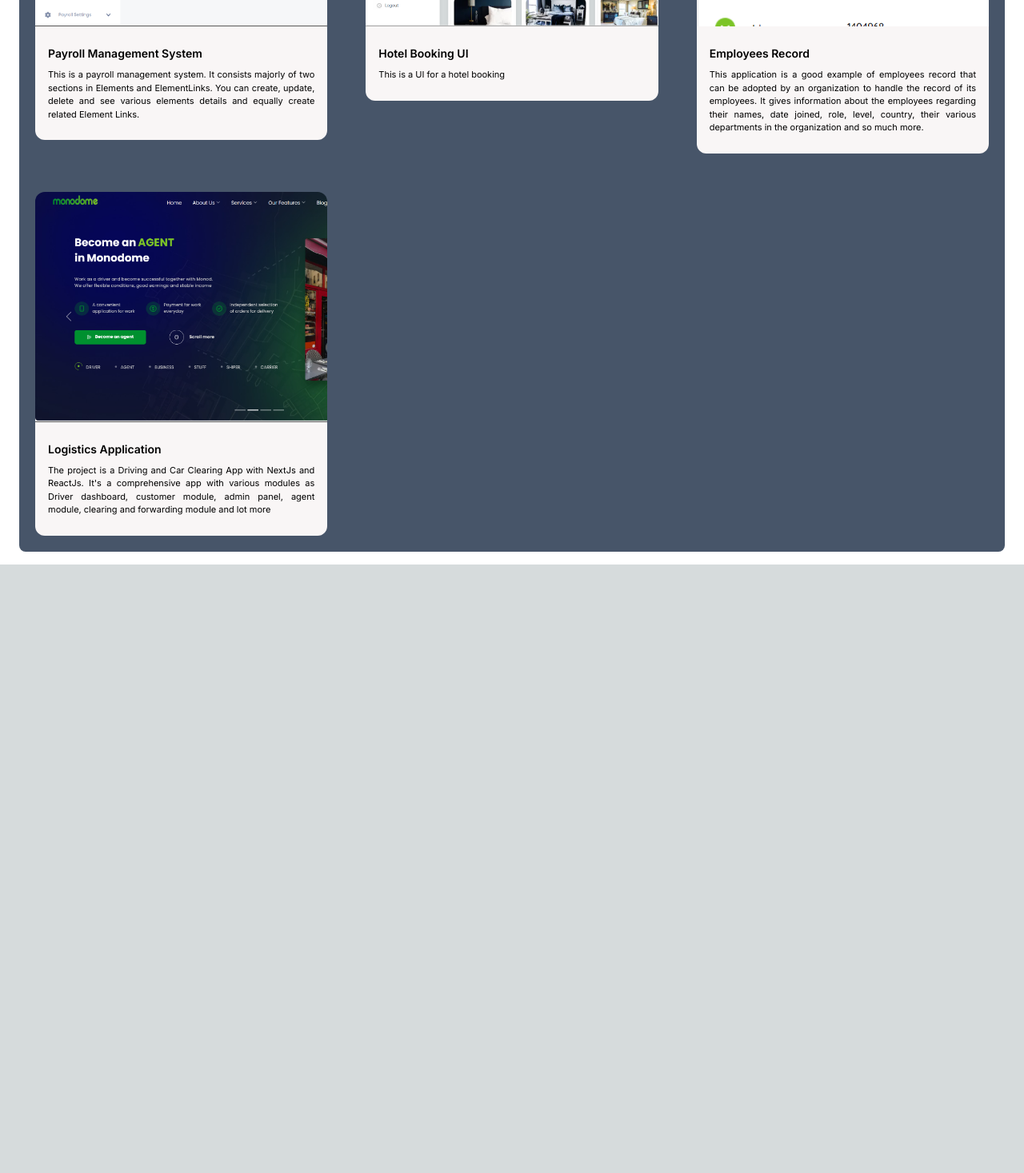
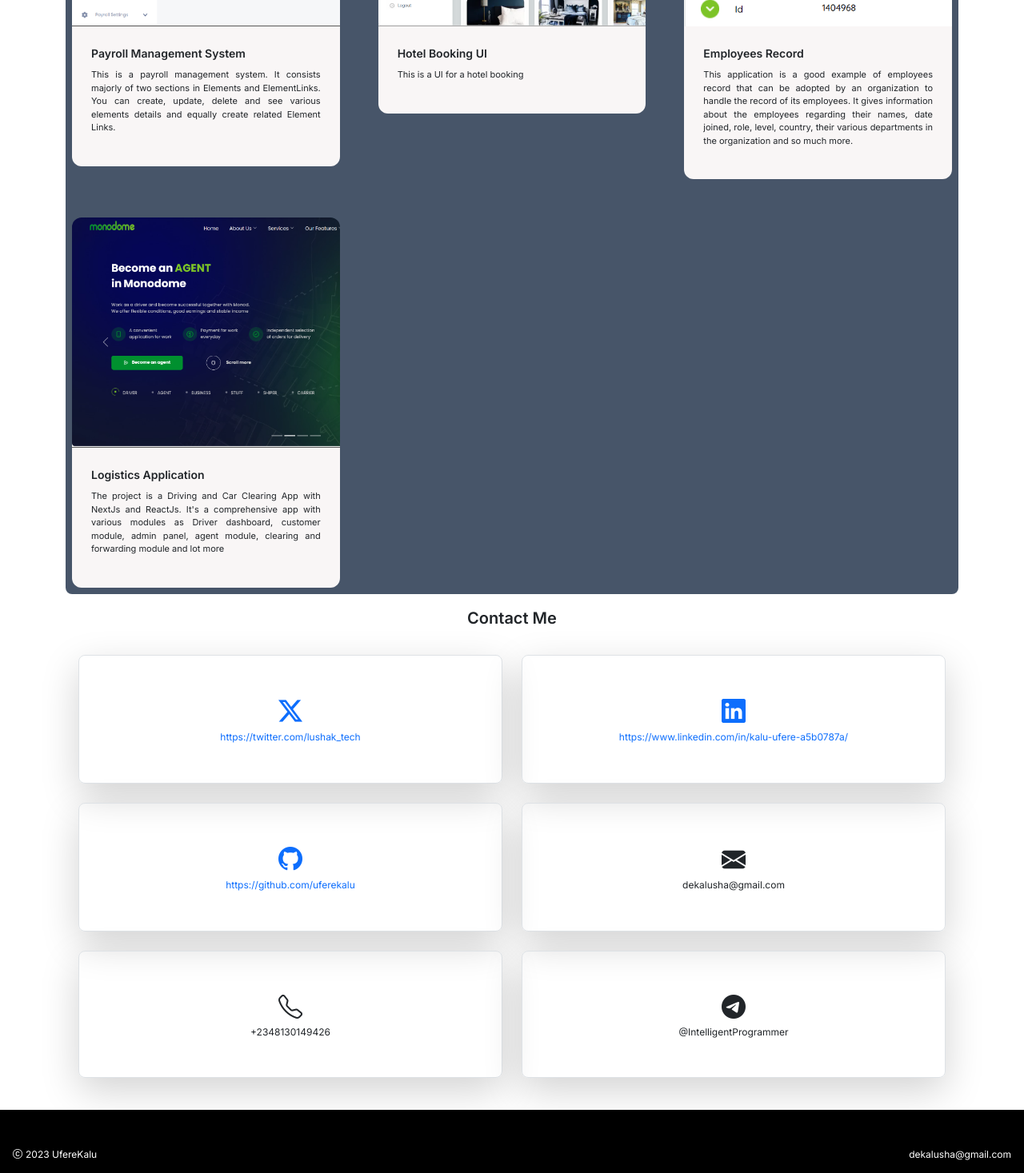
Before and after one commit to uferekalu/updated_portfolio, a Next.js app: page / in a window 1280 px wide. Shown: the part 1330-2797 px from the top of the page at 80% size. Before the commit the page ends 2036 px from the top, so only its background shows below. Built offline with nearby package versions, Linux system fonts and the light colour scheme.

Commit message:
contact and footer section

```diff
--- a/app/components/AboutSection.jsx
+++ b/app/components/AboutSection.jsx
@@ -137,7 +137,7 @@ const AboutSection = () => {
           executing my tasks within the designated timeframe and I am equally
           teachable and always willing to learn and welcome ideas.
         </p>
-        <div className="flex flex-row mt-8 justify-start">
+        <div className="flex flex-row justify-start">
           <TabButton
             selectTab={() => handleTabChange('skills')}
             active={tab === 'skills'}
@@ -157,7 +157,7 @@ const AboutSection = () => {
             Exprience
           </TabButton>
         </div>
-        <div className="mt-4">{TAB_DATA.find((t) => t.id === tab).content}</div>
+        <div className="">{TAB_DATA.find((t) => t.id === tab).content}</div>
       </div>
     </section>
   );
--- /dev/null
+++ b/app/components/ContactSection.jsx
@@ -0,0 +1,100 @@
+import Link from 'next/link';
+import React from 'react';
+
+const ContactSection = () => {
+  return (
+    <div id="contacts" className="mt-3">
+      <h1 className="flex justify-center items-center text-xl font-semibold">
+        Contact Me
+      </h1>
+      <div className="grid grid-cols-1 sm:grid-cols-2 p-3 mt-3 gap-4">
+        <div className="flex flex-col justify-center items-center py-5 border shadow-lg rounded-lg">
+          <Link href={'https://twitter.com/lushak_tech'}>
+            <i
+              style={{
+                fontSize: '30px',
+              }}
+              className="bi bi-twitter-x"
+            ></i>
+          </Link>
+          <Link
+            style={{
+              fontSize: '12px',
+            }}
+            className="no-underline"
+            href={'https://twitter.com/lushak_tech'}
+          >
+            https://twitter.com/lushak_tech
+          </Link>
+        </div>
+        <div className="flex px-3 flex-col justify-center items-center py-5 border shadow-lg rounded-lg">
+          <Link href={'https://www.linkedin.com/in/kalu-ufere-a5b0787a/'}>
+            <i
+              style={{
+                fontSize: '30px',
+              }}
+              className="bi bi-linkedin"
+            ></i>
+          </Link>
+          <Link
+            style={{
+              fontSize: '12px',
+            }}
+            className="no-underline text-center"
+            href={'https://www.linkedin.com/in/kalu-ufere-a5b0787a/'}
+          >
+            https://www.linkedin.com/in/kalu-ufere-a5b0787a/
+          </Link>
+        </div>
+        <div className="flex flex-col justify-center items-center py-5 border shadow-lg rounded-lg">
+          <Link href={'https://github.com/uferekalu'}>
+            <i
+              style={{
+                fontSize: '30px',
+              }}
+              className="bi bi-github"
+            ></i>
+          </Link>
+          <Link
+            style={{
+              fontSize: '12px',
+            }}
+            className="no-underline text-center"
+            href={'https://github.com/uferekalu'}
+          >
+            https://github.com/uferekalu
+          </Link>
+        </div>
+        <div className="flex flex-col justify-center items-center py-5 border shadow-lg rounded-lg">
+          <i
+            style={{
+              fontSize: '30px',
+            }}
+            className="bi bi-envelope-fill"
+          ></i>
+          <span className="text-xs">dekalusha@gmail.com</span>
+        </div>
+        <div className="flex flex-col justify-center items-center py-5 border shadow-lg rounded-lg">
+          <i
+            style={{
+              fontSize: '30px',
+            }}
+            className="bi bi-telephone"
+          ></i>
+          <span className="text-xs">+2348130149426</span>
+        </div>
+        <div className="flex flex-col justify-center items-center py-5 border shadow-lg rounded-lg">
+          <i
+            style={{
+              fontSize: '30px',
+            }}
+            className="bi bi-telegram"
+          ></i>
+          <span className="text-xs">@IntelligentProgrammer</span>
+        </div>
+      </div>
+    </div>
+  );
+};
+
+export default ContactSection;
--- /dev/null
+++ b/app/components/Footer.jsx
@@ -0,0 +1,15 @@
+import React from 'react';
+
+const Footer = () => {
+  return (
+    <div className="flex justify-between px-3 py-5 bg-black text-xs text-white">
+      <div className="flex gap-1">
+        <i className="bi bi-c-circle"></i>
+        <span>2023 UfereKalu</span>
+      </div>
+      <span className="text-xs text-white">dekalusha@gmail.com</span>
+    </div>
+  );
+};
+
+export default Footer;
--- a/app/components/HeroSection.jsx
+++ b/app/components/HeroSection.jsx
@@ -14,8 +14,8 @@ const HeroSection = () => {
   };
   return (
     <section>
-      <div className="grid grid-cols-1 sm:grid-cols-12 sm:gap-7">
-        <div className="col-span-8 place-self-center text-center sm:text-left">
+      <div className="grid grid-cols-1 sm:grid-cols-12 sm:gap-7 -mt-5 sm:mt-0">
+        <div className="col-span-8 sm:text-left">
           <h1 className="text-black mb-4 text-4xl sm:text-5xl lg:text-6xl font-extrabold">
             <span className="text-transparent bg-clip-text bg-gradient-to-r from-purple-400 to-pink-600">
               {"Hi, I'm"}{' '}
--- a/app/components/NavLink.jsx
+++ b/app/components/NavLink.jsx
@@ -5,7 +5,7 @@ const NavLink = ({ href, title }) => {
   return (
     <Link
       href={href}
-      className="block py-2 pl-3 pr-4 text-[#ADB7BE] sm:text-xl rounded md:p-0 hover:text-gray-500"
+      className="block py-2 pl-3 pr-4 no-underline text text-[#ADB7BE] sm:text-xl rounded md:p-0 hover:text-gray-500"
     >
       {title}
     </Link>
--- a/app/components/Navbar.jsx
+++ b/app/components/Navbar.jsx
@@ -25,7 +25,7 @@ const Navbar = () => {
   const [navbarOpen, setNavbarOpen] = useState(false);
   return (
     <nav className="fixed top-0 left-0 right-0 z-10 bg-[#121212] bg-opacity-100">
-      <div className="flex flex-wrap items-center justify-between mx-auto py-5 px-7">
+      <div className="flex flex-wrap items-center justify-between mx-auto px-3 py-1">
         <Link href={'/'} className="flex justify-center items-center">
           <Image
             className="rounded-full"
--- a/app/components/ProjectSection.jsx
+++ b/app/components/ProjectSection.jsx
@@ -64,8 +64,8 @@ const ProjectSection = () => {
     animate: { y: 0, opacity: 1 },
   };
   return (
-    <div id="projects" className="mt-10 md:mt-14">
-      <h1 className="flex justify-center items-center p-3 text-lg font-semibold">
+    <div id="projects" className="mt-4">
+      <h1 className="flex justify-center items-center text-lg font-semibold">
         My Projects
       </h1>
       <div className="flex flex-row justify-center items-center gap-2 py-6">
@@ -85,7 +85,7 @@ const ProjectSection = () => {
           isSelected={tag === 'Mobile'}
         />
       </div>
-      <ul ref={ref} className="grid md:grid-cols-3 gap-8 md:gap-12 bg-slate-600 p-5 rounded-lg">
+      <ul ref={ref} className="grid md:grid-cols-3 gap-8 md:gap-12 bg-slate-600 p-2 rounded-lg">
         {filteredProjects.map((project, index) => (
           <motion.li
             key={index}
--- a/app/components/ProjectTag.jsx
+++ b/app/components/ProjectTag.jsx
@@ -6,7 +6,7 @@ const ProjectTag = ({ name, onClick, isSelected }) => {
     : "text-[#ADB7BE] border-slate-600 hover:border-slate-400";
   return (
     <button
-      className={`${buttonStyles} rounded-full border-2 px-6 py-3 text-xl cursor-pointer`}
+      className={`${buttonStyles} rounded-full border-2 px-3 text-xl cursor-pointer`}
       onClick={() => onClick(name)}
     >
       {name}
--- a/app/page.js
+++ b/app/page.js
@@ -1,7 +1,12 @@
 import AboutSection from './components/AboutSection'
+import 'bootstrap/dist/css/bootstrap.min.css';
+import 'bootstrap-icons/font/bootstrap-icons.css';
+import ContactSection from './components/ContactSection'
 import HeroSection from './components/HeroSection'
 import Navbar from './components/Navbar'
 import ProjectSection from './components/ProjectSection'
+import Footer from './components/Footer';
+
 
 export default function Home() {
   return (
@@ -11,7 +16,9 @@ export default function Home() {
         <HeroSection />
         <AboutSection />
         <ProjectSection />
+        <ContactSection />
       </div>
+      <Footer />
     </main>
-  )
+    )
 }
--- a/package.json
+++ b/package.json
@@ -10,6 +10,8 @@
   },
   "dependencies": {
     "@heroicons/react": "^2.0.18",
+    "bootstrap": "^5.3.2",
+    "bootstrap-icons": "^1.11.2",
     "framer-motion": "^10.16.5",
     "js-file-download": "^0.4.12",
     "next": "14.0.3",
```
Also changed, not shown: 1 other file (tests, documents, lock files or other folders).
